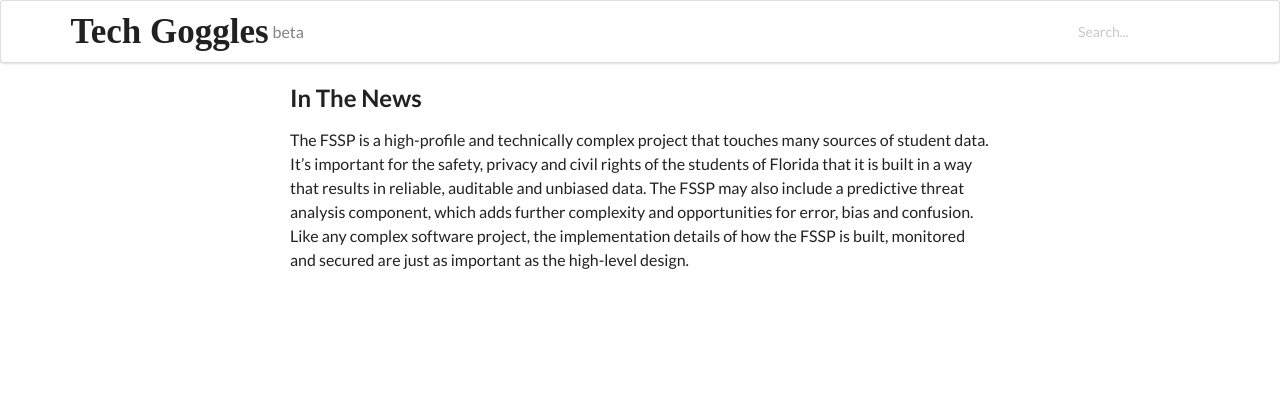
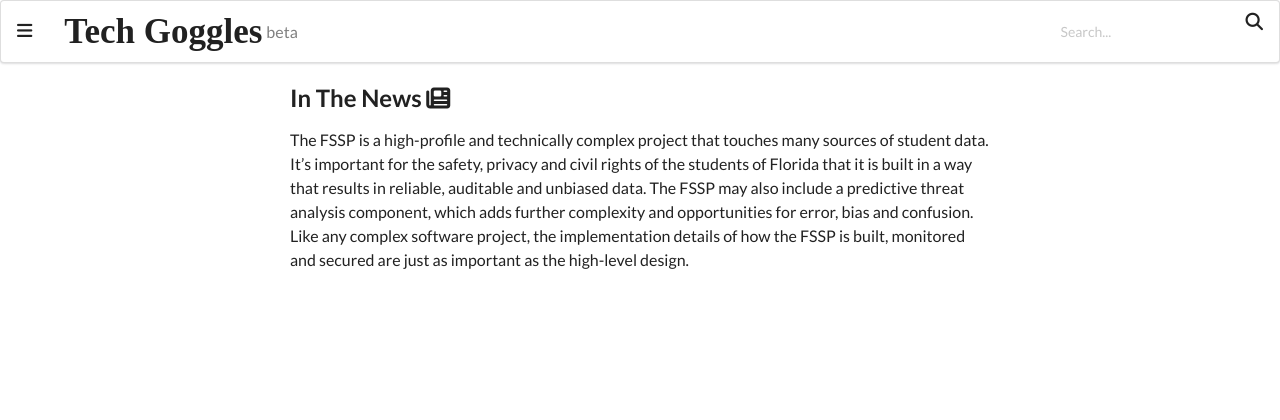
Before and after one commit to ericagreeene/tech-dict, a Flask app: template templates/homepage.html in a window 1280 px wide. Shown: the top 420 px of the page. Run offline with Flask 2, Linux system fonts and the light colour scheme; the template is opened without the code that fills it, so the values that code supplies are empty; some libraries are stand-ins or nearby versions; some web fonts are replaced.

Commit message:
Switch to using font awesome

```diff
--- a/static/js/index.js
+++ b/static/js/index.js
@@ -14,7 +14,7 @@ function init() {
         return false;
     });
 
-    $('.twitter').click(function() {
+    $('.fa-twitter').click(function() {
         var entryId = $(this).attr('entry-id');
         var href = 'https://twitter.com/intent/tweet';
         var url = href.concat('?text=', window.location.href, entryId);
--- a/static/style.css
+++ b/static/style.css
@@ -79,12 +79,12 @@ img {
     margin-left: 8px;
 }
 
-.twitter {
+.fa-twitter {
     float: right;
     font-size: 20px !important;
     color: black;
 }
 
-.twitter:hover {
+.fa-twitter:hover {
     color: greenyellow !important;
 }
--- a/templates/base.html
+++ b/templates/base.html
@@ -8,15 +8,16 @@
 
     <title>{% block title %}{% endblock %} - Tech Goggles</title>
 
+
+    <script src="https://kit.fontawesome.com/847646d9e0.js"></script>
+    <script type="text/javascript" src="static/external/js/jquery.min.js"></script>
+    <script type="text/javascript" src="static/external/js/semantic.min.js"></script>
+    <script type="text/javascript" src="static/js/index.js"></script>
+
     <link rel="stylesheet" type="text/css" href="static/style.css">
-
     <link rel="stylesheet" type="text/css" href="static/external/css/fjord.css" >
     <link rel="stylesheet" type="text/css" href="static/external/css/semantic.min.css">
     <link rel="stylesheet" type="text/css" href="static/external/css/popup.min.css">
-
-    <script type="text/javascript" src="static/external/js/jquery.min.js"></script>
-    <script type="text/javascript" src="static/external/js/semantic.min.js"></script>
-    <script type="text/javascript" src="static/js/index.js"></script>
   </head>
   {% endblock %}
 
@@ -25,7 +26,7 @@
     <div class="ui menu fluid borderless">
       <div class="left menu">
         <a class="ui dropdown item">
-          <i class="icon bars"></i>
+          <i class="fas fa-bars fa-lg"></i>
           <div class="ui vertical menu">
             <div class="item" id="about-menu">About</div>
             <div class="item" id="contribute-menu">Contribute</div>
@@ -48,7 +49,7 @@
         <div class="item">
           <div class="ui transparent icon input">
             <input type="text" placeholder="Search...">
-            <i class="search link icon"></i>
+            <i class="fas fa-search fa-lg"></i>
           </div>
         </div>
       </div>
--- a/templates/homepage.html
+++ b/templates/homepage.html
@@ -9,7 +9,7 @@
     {% block topmodule %}
 
     <div class="ui container" id="trending">
-      <h2>In The News <i class="ui icon newspaper"></i></h2>
+      <h2>In The News <i class="fas fa-newspaper"></i></h2>
 
       <div class="ui container text">
         The FSSP is a high-profile and technically complex project that touches many sources of student data. It’s important for the safety, privacy and civil rights of the students of Florida that it is built in a way that results in reliable, auditable and unbiased data.  The FSSP may also include a predictive threat analysis component, which adds further complexity and opportunities for error, bias and confusion. Like any complex software project, the implementation details of how the FSSP is built, monitored and secured are just as important as the high-level design.
@@ -26,7 +26,7 @@
     <div class="item" id="entry-{{d.get('id')}}">
 
       <div class="content">
-        <i class="ui icon twitter" entry-id="entry-{{d.get('id')}}"></i>
+        <i class="fab fa-twitter" entry-id="entry-{{d.get('id')}}"></i>
 
         {% if loop.index0 == 0 %}
         <span class="definition-number"> TOP DEFINITION </span>
```
